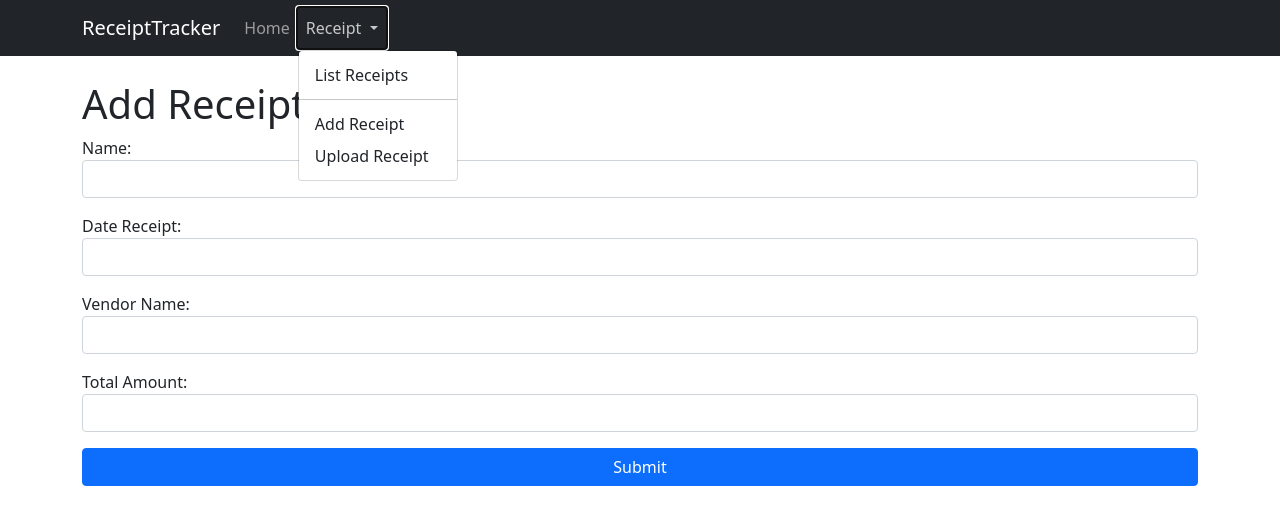
After one commit to ravina-mestry/receipttracker, a Django app: page /receipt/add in a window 1280 px wide, after a click on "Receipt". The commit adds this page. Shown: the top 525 px of the page. Run offline with Django 3.2, Linux system fonts and the light colour scheme.

Commit message:
Added Receipt addition

```diff
--- /dev/null
+++ b/receipts/forms.py
@@ -0,0 +1,14 @@
+from django import forms
+from django.forms import ModelForm
+from .models import Receipt
+
+class ReceiptForm(ModelForm):
+    class Meta:
+        model = Receipt
+        fields = ('name', 'date_receipt', 'vendor_name', 'amount_total')
+        widgets = {
+            'name': forms.TextInput(attrs={'class':'form-control'}),
+            'date_receipt': forms.TextInput(attrs={'class':'form-control'}),
+            'vendor_name': forms.TextInput(attrs={'class':'form-control'}),
+            'amount_total': forms.NumberInput(attrs={'step':'0.01', 'class':'form-control'}),
+        }
--- a/receipts/templates/receipts/base.html
+++ b/receipts/templates/receipts/base.html
@@ -8,14 +8,25 @@
     <!-- Bootstrap CSS -->
     <link href="https://cdn.jsdelivr.net/npm/bootstrap@5.1.3/dist/css/bootstrap.min.css" rel="stylesheet" integrity="sha384-1BmE4kWBq78iYhFldvKuhfTAU6auU8tT94WrHftjDbrCEXSU1oBoqyl2QvZ6jIW3" crossorigin="anonymous">
 
-    <title>Receipt Tracker!</title>
+    <title>Receipt Tracker</title>
   </head>
   <body>
     {% include 'receipts/navbar.html' %}
     <br/>
     <div class="container">
-    {% block content %}
-    {% endblock %}
+      {% if messages %}
+        {% for message in messages %}
+
+          <div class="alert alert-warning alert-dismissible fade show" role="alert">
+            {{ message }}
+            <button type="button" class="btn-close" data-bs-dismiss="alert" aria-label="Close"></button>
+          </div>
+
+        {% endfor %}
+      {% endif %}
+
+      {% block content %}
+      {% endblock %}
     </div>
 
     <!-- Optional JavaScript; choose one of the two! -->
--- a/receipts/templates/receipts/home.html
+++ b/receipts/templates/receipts/home.html
@@ -1,5 +1,5 @@
 {% extends 'receipts/base.html' %}
 
 {% block content %}
-<h1>Hello World</h1>
+<h1>Welcome to Receipt Tracker project page!</h1>
 {% endblock %}
--- a/receipts/templates/receipts/navbar.html
+++ b/receipts/templates/receipts/navbar.html
@@ -1,6 +1,6 @@
 <nav class="navbar navbar-expand-lg navbar-dark bg-dark">
-  <div class="container-fluid">
-    <a class="navbar-brand" href="#">ReceiptTracker</a>
+  <div class="container">
+    <a class="navbar-brand" href="{% url 'home' %}">ReceiptTracker</a>
     <button class="navbar-toggler" type="button" data-bs-toggle="collapse" data-bs-target="#navbarSupportedContent" aria-controls="navbarSupportedContent" aria-expanded="false" aria-label="Toggle navigation">
       <span class="navbar-toggler-icon"></span>
     </button>
@@ -16,7 +16,7 @@
           <ul class="dropdown-menu" aria-labelledby="navbarDropdown">
             <li><a class="dropdown-item" href="{% url 'receipt-list' %}">List Receipts</a></li>
             <li><hr class="dropdown-divider"></li>
-            <li><a class="dropdown-item" href="#">Add Receipt</a></li>
+            <li><a class="dropdown-item" href="{% url 'receipt-add' %}">Add Receipt</a></li>
             <li><a class="dropdown-item" href="#">Upload Receipt</a></li>
           </ul>
       </ul>
--- /dev/null
+++ b/receipts/templates/receipts/receipt_add.html
@@ -0,0 +1,15 @@
+{% extends 'receipts/base.html' %}
+
+{% block content %}
+<h1>Add Receipt</h1>
+<div>
+    <form action="" method="post">
+        {% csrf_token %}
+		{{ form.as_p }}
+		<div class="d-grid">
+		    <input type="submit" value="Submit" class="btn btn-primary" />
+		</div>
+    </form>
+</div>
+<br/>
+{% endblock %}
--- a/receipts/templates/receipts/receipt_list.html
+++ b/receipts/templates/receipts/receipt_list.html
@@ -5,7 +5,7 @@
 <div>
     <div class="table-responsive">
         <table class="table table-striped table-hover">
-			<thead class="thead-dark">
+			<thead>
 				<tr>
 					<th scope="col">Name</th>
 					<th scope="col">Date Receipt</th>
--- a/receipts/urls.py
+++ b/receipts/urls.py
@@ -4,4 +4,5 @@ from . import views
 urlpatterns = [
     path('', views.home, name="home"),
     path('receipt/list', views.receipt_list, name="receipt-list"),
+    path('receipt/add', views.receipt_add, name="receipt-add"),
 ]
--- a/receipts/views.py
+++ b/receipts/views.py
@@ -1,9 +1,24 @@
-from django.shortcuts import render
+from django.shortcuts import redirect, render
+from django.contrib import messages
 from .models import Receipt
+from .forms import ReceiptForm
 
 def home(request):
     return render(request, 'receipts/home.html', {})
 
 def receipt_list(request):
-    receipt_list = Receipt.objects.all()
+    receipt_list = Receipt.objects.all().order_by('-id')
     return render(request, 'receipts/receipt_list.html', {'receipt_list':receipt_list})
+
+def receipt_add(request):
+    if request.method == "POST":
+        form = ReceiptForm(request.POST)
+        if form.is_valid():
+            form.save()
+            messages.success(request, ("Receipt Addition Successful!"))
+            return redirect('receipt-list')
+        else:
+            messages.success(request, ("Receipt Addition Error! Please try again!"))
+    else:
+        form = ReceiptForm
+    return render(request, 'receipts/receipt_add.html', {'form':form})
```
